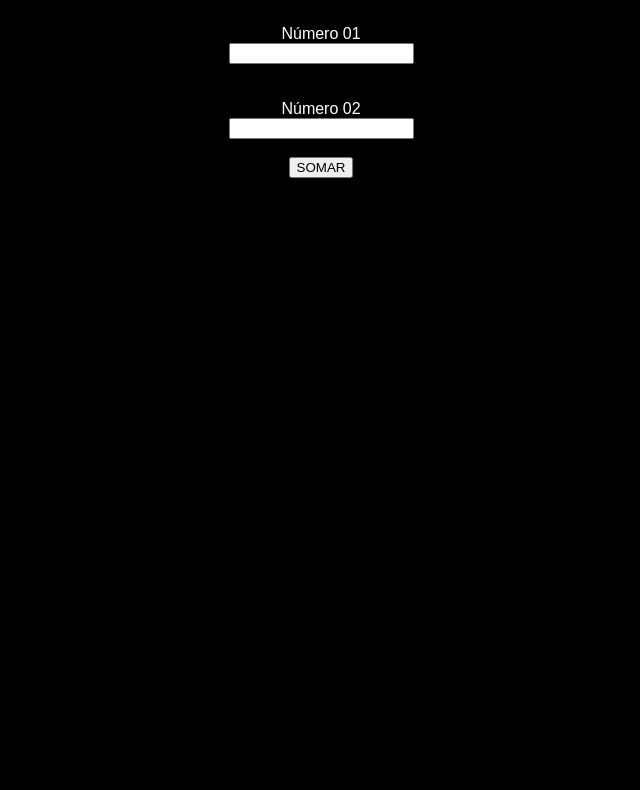
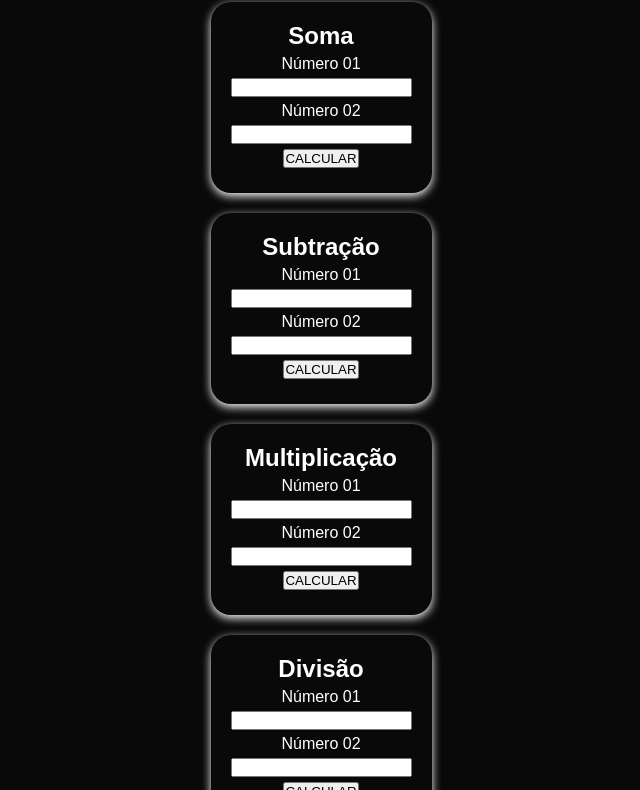
Before and after one commit to Andredev-dias/calculadora-olivio, a plain HTML site: page index.html in a window 1280 px wide. Shown: the part 81-871 px from the top of the page, without its empty margins (319-959 px from the left). Before the commit the page ends 800 px from the top, so only its background shows below. Drawn offline with Linux system fonts and the light colour scheme; a web font is replaced by a local one.

Commit message:
Add files via upload

```diff
--- a/index.html
+++ b/index.html
@@ -1,24 +1,55 @@
 <!DOCTYPE html>
 <html lang="en">
+
 <head>
     <meta charset="UTF-8">
     <meta name="viewport" content="width=device-width, initial-scale=1.0">
-    <title>CALCULADORA</title>
+    <title>Calculadora</title>
     <link rel="stylesheet" href="style.css">
+    <link rel="preconnect" href="https://fonts.googleapis.com">
+    <link rel="preconnect" href="https://fonts.gstatic.com" crossorigin>
+    <link href="https://fonts.googleapis.com/css2?family=Bitcount+Grid+Double+Ink:wght@100..900&display=swap" rel="stylesheet">
 </head>
+
 <body>
-    <h1>CALCULADORA</h1>
-    <br>
-    <label for="n1">Número 01</label>
-    <input type="number" id="n1">
-    <br><br>
-    <label for="n2">Número 02</label>
-    <input type="number" id="n2">
-    <br>
-    <button onclick="somar()">SOMAR</button>
-    <br>
-    <p id="resposta"></p>
-
+    <h1 class="titulo">Calculadora</h1>
+    <div class="card">
+        <h2>Soma</h2>
+        <label for="n1">Número 01</label>
+        <input type="number" id="n1">
+        <label for="n2">Número 02</label>
+        <input type="number" id="n2">
+        <button onclick="soma()">CALCULAR</button>
+        <p id="respSoma"></p>
+    </div>
+    <div class="card">
+        <h2>Subtração</h2>
+        <label for="n3">Número 01</label>
+        <input type="number" id="n3">
+        <label for="n4">Número 02</label>
+        <input type="number" id="n4">
+        <button onclick="sub()">CALCULAR</button>
+        <p id="respSub"></p>
+    </div>
+    <div class="card">
+        <h2>Multiplicação</h2>
+        <label for="n5">Número 01</label>
+        <input type="number" id="n5">
+        <label for="n6">Número 02</label>
+        <input type="number" id="n6">
+        <button onclick="mult()">CALCULAR</button>
+        <p id="respMult"></p>
+    </div>
+    <div class="card">
+        <h2>Divisão</h2>
+        <label for="n7">Número 01</label>
+        <input type="number" id="n7">
+        <label for="n8">Número 02</label>
+        <input type="number" id="n8">
+        <button onclick="div()">CALCULAR</button>
+        <p id="respDiv"></p>
+    </div>
     <script src="script.js"></script>
 </body>
+
 </html>
--- a/script.js
+++ b/script.js
@@ -1,6 +1,29 @@
-function somar(){
+function soma(){
     var n1 = document.getElementById('n1').valueAsNumber
     var n2 = document.getElementById('n2').valueAsNumber
-    var resp = document.getElementById('resposta')
-    resp.textContent = n1 + n2
+    var resposta = document.getElementById('respSoma')
+    resposta.textContent = n1 + n2
 }
+
+function sub(){
+    var n1 = document.getElementById('n3').valueAsNumber
+    var n2 = document.getElementById('n4').valueAsNumber
+    var resposta = document.getElementById('respSub')
+    resposta.textContent = n1 - n2
+}
+
+
+function mult(){
+    var n1 = document.getElementById('n5').valueAsNumber
+    var n2 = document.getElementById('n6').valueAsNumber
+    var resposta = document.getElementById('respMult')
+    resposta.textContent = n1*- n2
+}
+
+
+function sub(){
+    var n1 = document.getElementById('n7').valueAsNumber
+    var n2 = document.getElementById('n8').valueAsNumber
+    var resposta = document.getElementById('respDiv')
+    resposta.textContent = n1 / n2
+}
--- a/style.css
+++ b/style.css
@@ -1,9 +1,32 @@
+*{
+   margin: 0;
+   padding: 0;
+}
+
 body{
-    background-color: #000000;
+    background-color: #090909;
     color: #ffffff;
+    font-family: Arial, Helvetica, sans-serif;
     display: flex;
+    flex-direction: column;
     align-items: center;
     justify-content: center;
+    gap: 20px;
+    margin-bottom: 50px;
+    margin-top: 20px;
+}
+
+.titulo{
+    font-family: "Bitcount Grid Double Ink", system-ui;
+}
+
+.card{
+    box-shadow: 0px 3px 10px #ffffff;
+    padding: 20px;
+    border-radius: 20px;
+    display: flex;
     flex-direction: column;
-    font-family: Arial, Helvetica, sans-serif;
+    align-items: center;
+    justify-content: center;
+    gap: 5px;
 }
```
